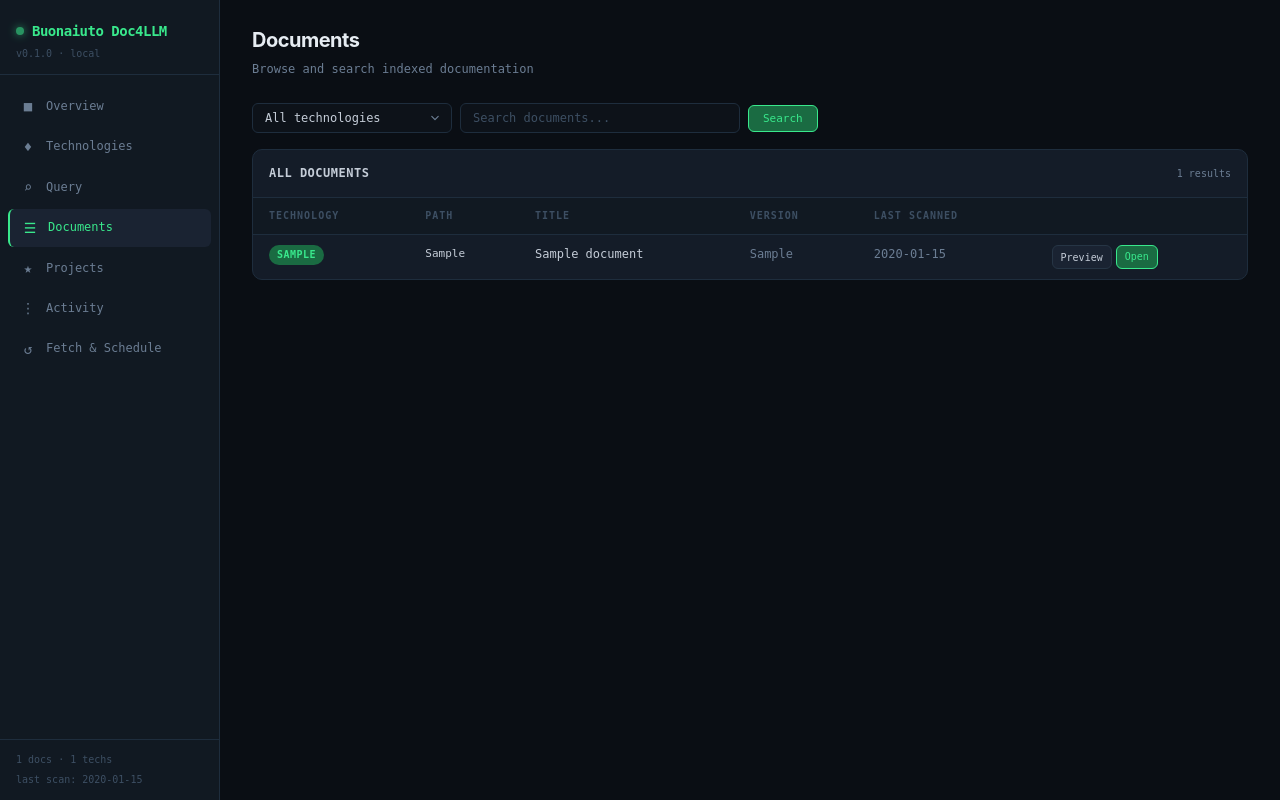
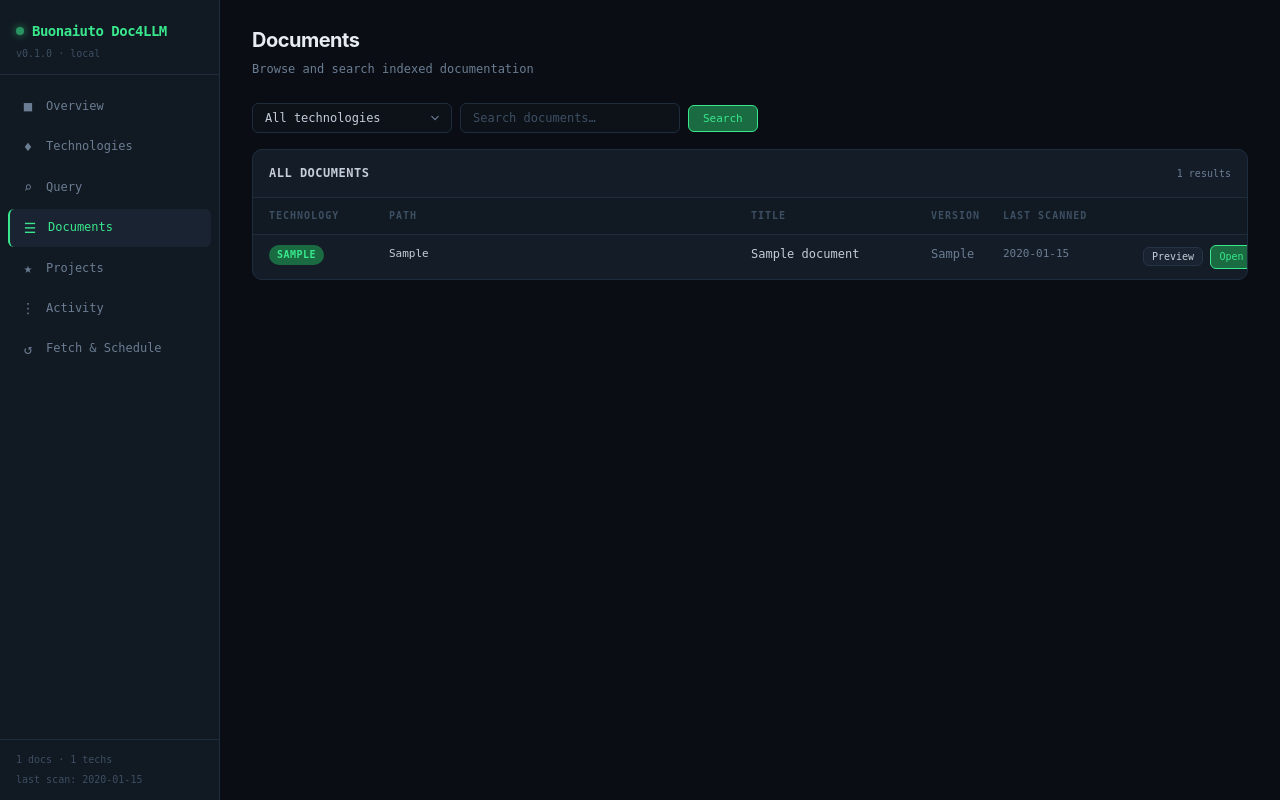
Before and after one commit to mbuon/Buonaiuto-Doc4LLM, a FastAPI app: page /documents in a window 1280 px wide. Run offline with FastAPI, Linux system fonts and the light colour scheme; tables that the repository leaves empty hold one stand-in row (values such as "Sample post"); some libraries are stand-ins or nearby versions.

Commit message:
Fix documents page: table layout, Preview button, Internal Server Error, bad HTML docs
Table / UI fixes:
- Use table-layout:fixed with explicit colgroup widths so table fits viewport
- Add text-overflow:ellipsis on Path/Title/Technology columns; full value in title=
- Remove display:flex from <td> (broke Preview HTMX button); actions cell is nowrap
- Fix Internal Server Error on /documents/<tech>/<path>: remove non-existent
  char_count column from SQL query; derive char count from content length instead

Doc quality fixes:
- _validate_fetched_content now rejects ALL HTML responses (not just error pages);
  previously a 200 HTML page (React SPA, JS-rendered site) passed validation silently
- anthropic, langchain, sqlalchemy were storing raw HTML — removed bad files
- Updated registry sources: anthropic and langchain → GitHub README fallback;
  sqlalchemy → github://sqlalchemy/sqlalchemy/main/doc/build (RST docs)
- Re-fetched all three; content is now real plain-text documentation

```diff
--- a/src/buonaiuto_doc4llm/dashboard/routes.py
+++ b/src/buonaiuto_doc4llm/dashboard/routes.py
@@ -238,7 +238,7 @@ def register_routes(app: FastAPI) -> None:
 
         with service._connect() as db:
             row = db.execute(
-                "SELECT version, last_scanned_at, char_count FROM documents WHERE technology=? AND rel_path=?",
+                "SELECT version, last_scanned_at FROM documents WHERE technology=? AND rel_path=?",
                 (technology, rel_path),
             ).fetchone()
         meta = dict(row) if row else {}
@@ -252,7 +252,7 @@ def register_routes(app: FastAPI) -> None:
             rendered=rendered,
             version=meta.get("version"),
             last_scanned_at=meta.get("last_scanned_at"),
-            char_count=meta.get("char_count") or len(content),
+            char_count=len(content),
         )
         return _render(request, "doc_page.html", ctx)
 
--- a/src/buonaiuto_doc4llm/dashboard/templates/documents.html
+++ b/src/buonaiuto_doc4llm/dashboard/templates/documents.html
@@ -8,17 +8,15 @@
 </div>
 
 <div class="filters">
-  <form method="get" action="/documents" style="display: flex; gap: 8px; align-items: center; flex-wrap: wrap;">
-    <select name="technology" class="input" style="width: 180px;"
-            onchange="this.form.submit()">
+  <form method="get" action="/documents" style="display:flex; gap:8px; align-items:center; flex-wrap:wrap;">
+    <select name="technology" class="input" style="width:180px;" onchange="this.form.submit()">
       <option value="">All technologies</option>
       {% for tech in all_technologies %}
       <option value="{{ tech }}" {% if tech == current_tech %}selected{% endif %}>{{ tech }}</option>
       {% endfor %}
     </select>
-    <input type="text" name="q" class="input" style="min-width: 280px;"
-           placeholder="Search documents..."
-           value="{{ query or '' }}">
+    <input type="text" name="q" class="input" style="min-width:220px; flex:1;"
+           placeholder="Search documents…" value="{{ query or '' }}">
     <button type="submit" class="btn btn-primary">Search</button>
     {% if query or current_tech %}
     <a href="/documents" class="btn">Clear</a>
@@ -34,8 +32,16 @@
     </span>
     <span class="text-secondary text-sm">{{ documents | length }} results</span>
   </div>
-  <div class="card-body-flush table-wrap">
-    <table>
+  <div class="card-body-flush" style="overflow-x:auto;">
+    <table style="width:100%; table-layout:fixed;">
+      <colgroup>
+        <col style="width:120px;">   <!-- Technology -->
+        <col style="width:auto;">    <!-- Path (takes remaining space) -->
+        <col style="width:180px;">   <!-- Title -->
+        <col style="width:72px;">    <!-- Version -->
+        <col style="width:140px;">   <!-- Last Scanned -->
+        <col style="width:120px;">   <!-- Actions -->
+      </colgroup>
       <thead>
         <tr>
           <th>Technology</th>
@@ -49,12 +55,18 @@
       <tbody>
         {% for doc in documents %}
         <tr>
-          <td><span class="badge badge-green">{{ doc.technology }}</span></td>
-          <td class="mono">{{ doc.rel_path }}</td>
-          <td>{{ doc.title or "—" }}</td>
-          <td class="text-secondary">{{ doc.version or "—" }}</td>
-          <td class="text-secondary nowrap">{{ doc.last_scanned_at[:19] if doc.last_scanned_at else "—" }}</td>
-          <td style="white-space:nowrap; display:flex; gap:4px;">
+          <td style="overflow:hidden; text-overflow:ellipsis; white-space:nowrap;">
+            <span class="badge badge-green">{{ doc.technology }}</span>
+          </td>
+          <td class="mono" style="overflow:hidden; text-overflow:ellipsis; white-space:nowrap;"
+              title="{{ doc.rel_path }}">{{ doc.rel_path }}</td>
+          <td style="overflow:hidden; text-overflow:ellipsis; white-space:nowrap;"
+              title="{{ doc.title or '' }}">{{ doc.title or "—" }}</td>
+          <td class="text-secondary" style="white-space:nowrap;">{{ doc.version or "—" }}</td>
+          <td class="text-secondary" style="white-space:nowrap; font-size:11px;">
+            {{ doc.last_scanned_at[:19] if doc.last_scanned_at else "—" }}
+          </td>
+          <td style="white-space:nowrap;">
             <button class="btn btn-sm"
                     hx-get="/api/read-doc?technology={{ doc.technology | urlencode }}&amp;rel_path={{ doc.rel_path | urlencode }}"
                     hx-target="#doc-viewer"
@@ -63,9 +75,7 @@
             </button>
             <a class="btn btn-sm btn-primary"
                href="/documents/{{ doc.technology | urlencode }}/{{ doc.rel_path | urlencode }}"
-               target="_blank">
-              Open
-            </a>
+               target="_blank">Open</a>
           </td>
         </tr>
         {% endfor %}
@@ -79,5 +89,5 @@
   </div>
 </div>
 
-<div id="doc-viewer"></div>
+<div id="doc-viewer" style="margin-top:16px;"></div>
 {% endblock %}
```
Also changed, not shown: src/ingestion/http_fetcher.py (+10 -19 lines), src/ingestion/registry.json (+4 -9 lines).
